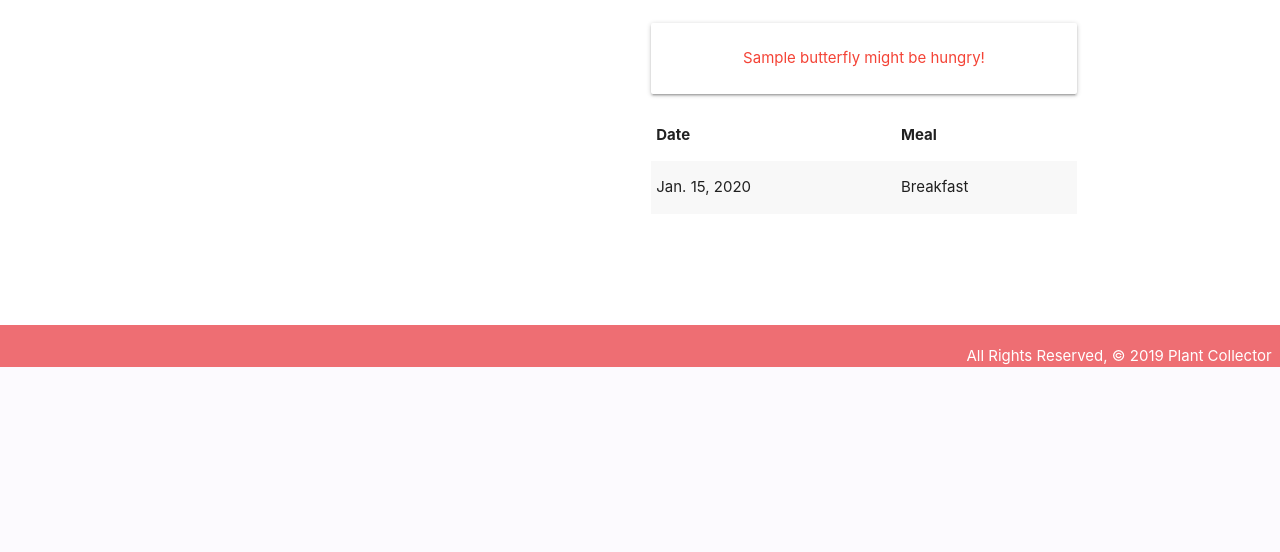
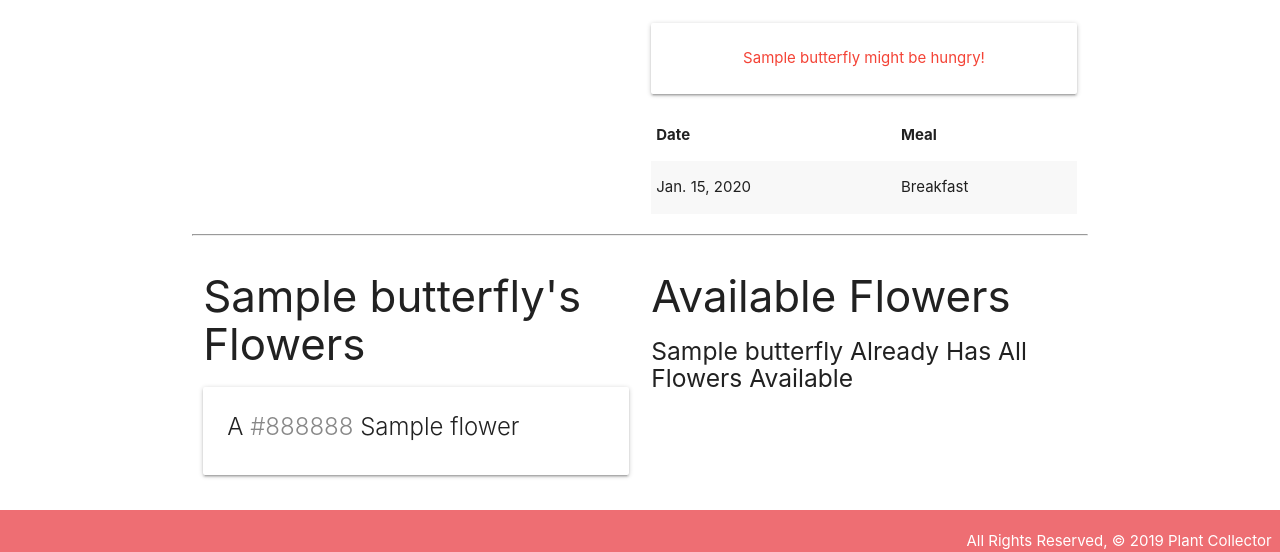
Before and after one commit to siaraclemente/butterflycollector, a Django app: page /butterflies/1/ in a window 1280 px wide. Shown: the part 433-985 px from the top of the page. Before the commit the page ends 800 px from the top, so only its background shows below. Run offline with Django 3.2, Linux system fonts and the light colour scheme; tables that the repository leaves empty hold one stand-in row (values such as "Sample post").

Commit message:
now able to conduct full CRUD on flowers, and can view what flowers butterflies currently have and can add additional flowers that are available, need to work on deleting their current flowers on their profile, as well as adding photos

```diff
--- a/main_app/templates/butterflies/detail.html
+++ b/main_app/templates/butterflies/detail.html
@@ -50,6 +50,51 @@
   </div>
 </div>
 
+<hr>
+<div class="row">
+  <div class="col s6">
+    <h3>{{ butterfly.name }}'s Flowers</h3>
+    {% if butterfly.flowers.count %}
+      {% for flower in butterfly.flowers.all %}
+        <div class="card">
+          <div class="card-content">
+            <span class="card-title">
+              A <span style="color: {{ flower.color }}">{{ flower.color }}</span> {{ flower.name }}
+            </span>
+          </div>
+        </div>
+      {% endfor %}
+    {% else %}
+      <h5>No Flowers :(</h5>
+    {% endif %}
+  </div>
+  <!-- Available flowers will come after this line -->
+  <div class="col s6">
+    <h3>Available Flowers</h3>
+    {% if flowers.count %}
+      {% for flower in flowers.all %}
+        <div class="card">
+          <div class="card-content">
+            <span class="card-title">
+              A <span style="color: {{ flower.color }}">{{ flower.color }}</span> {{ flower.name }}
+            </span>
+          </div>
+          <div class="card-action">
+            <form action="{% url 'assoc_flower' butterfly.id flower.id %}" method="post">
+              {% csrf_token %}
+              <button type="submit" class="btn">Add</button>
+            </form>
+          </div>
+        </div>
+      {% endfor %}
+    {% else %}
+      <h5>{{butterfly.name}} Already Has All Flowers Available</h5>
+    {% endif %}
+  </div>
+</div>
+
+
+<!-- JS to create a date picker and init the meal dropdown -->
 <script>
   var dateEl = document.getElementById('id_date');
   M.Datepicker.init(dateEl, {
--- a/main_app/urls.py
+++ b/main_app/urls.py
@@ -10,6 +10,8 @@ urlpatterns = [
    path('butterflies/<int:pk>/update/', views.ButterflyUpdate.as_view(), name='butterflies_update'),
    path('butterflies/<int:pk>/delete/', views.ButterflyDelete.as_view(), name='butterflies_delete'),
    path('butterflies/<int:butterfly_id>/add_feeding/', views.add_feeding, name='add_feeding'),
+   path('butterflies/<int:butterfly_id>/assoc_flower/<int:flower_id>/', views.assoc_flower, name='assoc_flower'),
+   path('butterflies/<int:butterfly_id>/unassoc_flower/<int:flower_id>/', views.unassoc_flower, name='unassoc_flower'),
    path('flowers/', views.FlowerList.as_view(), name='flowers_index'),
    path('flowers/<int:pk>/', views.FlowerDetail.as_view(), name='flowers_detail'),
    path('flowers/create/', views.FlowerCreate.as_view(), name='flowers_create'),
--- a/main_app/views.py
+++ b/main_app/views.py
@@ -29,10 +29,12 @@ def butterflies_index(request):
 
 def butterflies_detail(request, butterfly_id):
   butterfly = Butterfly.objects.get(id=butterfly_id)
+  flowers_butterfly_doesnt_have = Flower.objects.exclude(id__in = butterfly.flowers.all().values_list('id'))
   feeding_form = FeedingForm()
   return render(request, 'butterflies/detail.html', {
-    'butterfly': butterfly, 'feeding_form': feeding_form
-    })
+    'butterfly': butterfly, 'feeding_form': feeding_form,
+    'flowers': flowers_butterfly_doesnt_have
+  })
 
 def add_feeding(request, butterfly_id):
   form = FeedingForm(request.POST)
@@ -40,6 +42,14 @@ def add_feeding(request, butterfly_id):
     new_feeding = form.save(commit=False)
     new_feeding.butterfly_id = butterfly_id
     new_feeding.save()
+  return redirect('detail', butterfly_id=butterfly_id)
+
+def assoc_flower(request, butterfly_id, flower_id):
+  Butterfly.objects.get(id=butterfly_id).flowers.add(flower_id)
+  return redirect('detail', butterfly_id=butterfly_id)
+
+def unassoc_flower(request, butterfly_id, flower_id):
+  Butterfly.objects.get(id=butterfly_id).flowers.remove(flower_id)
   return redirect('detail', butterfly_id=butterfly_id)
 
 class FlowerList(ListView):
```
